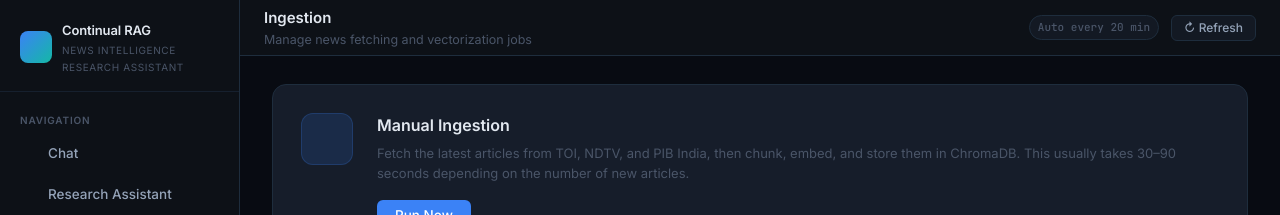
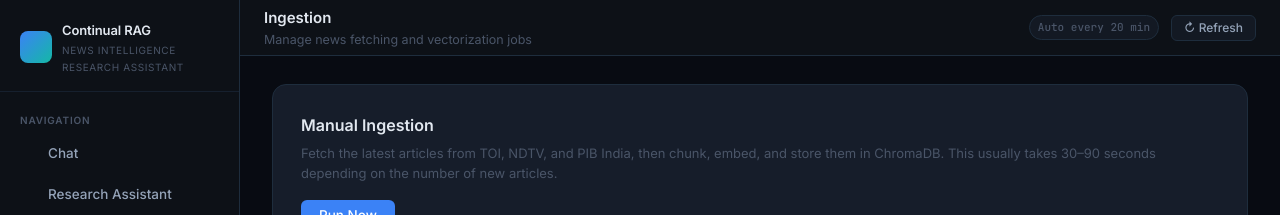
Before and after one commit to aravindnayagamu/Final_Year_Mini_Project-Continuously_Learning_RAG, a React (Vite) app in the folder frontend/: page /ingest in a window 1280 px wide. Shown: the top 215 px of the page. Built offline with nearby package versions, Linux system fonts and the light colour scheme; no server answers; the HTML template or start-up script is replaced by a standard one.

Commit message:
ui: modified UI

```diff
--- a/frontend/src/pages/IngestPage.tsx
+++ b/frontend/src/pages/IngestPage.tsx
@@ -65,7 +65,7 @@
       <div className="page-body">
         {/* Trigger card */}
         <div className="ingest-trigger-card">
-          <div className="ingest-icon-wrap"></div>
+          {/* <div className="ingest-icon-wrap"></div> */}
           <div className="ingest-info">
             <h2>Manual Ingestion</h2>
             <p>
```
